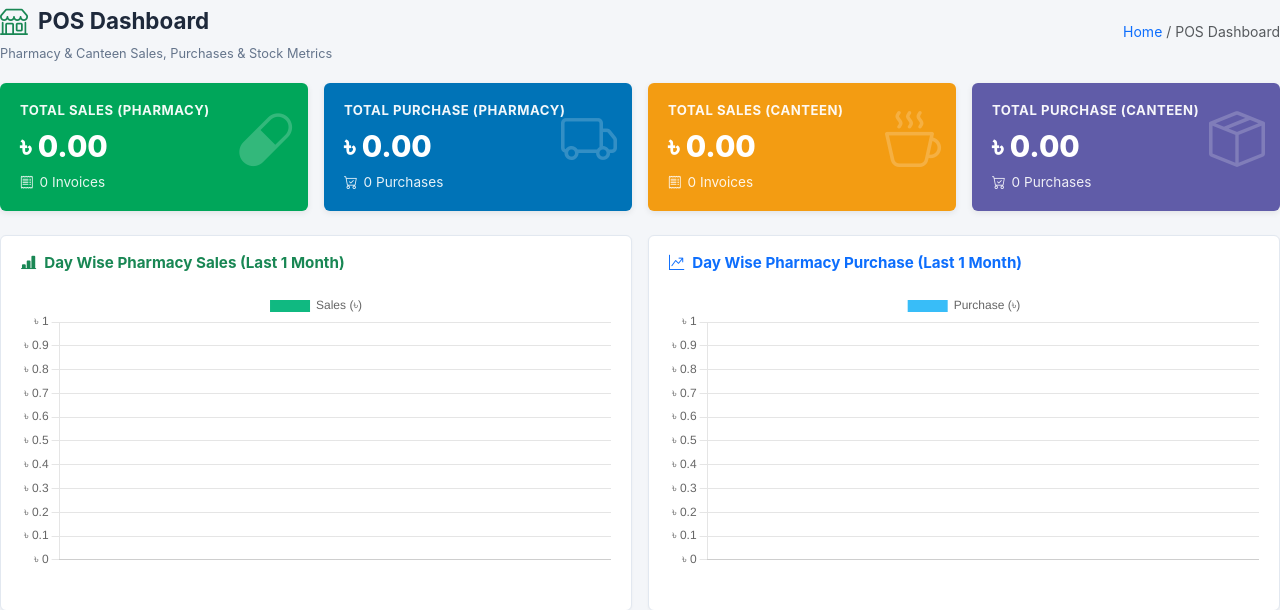
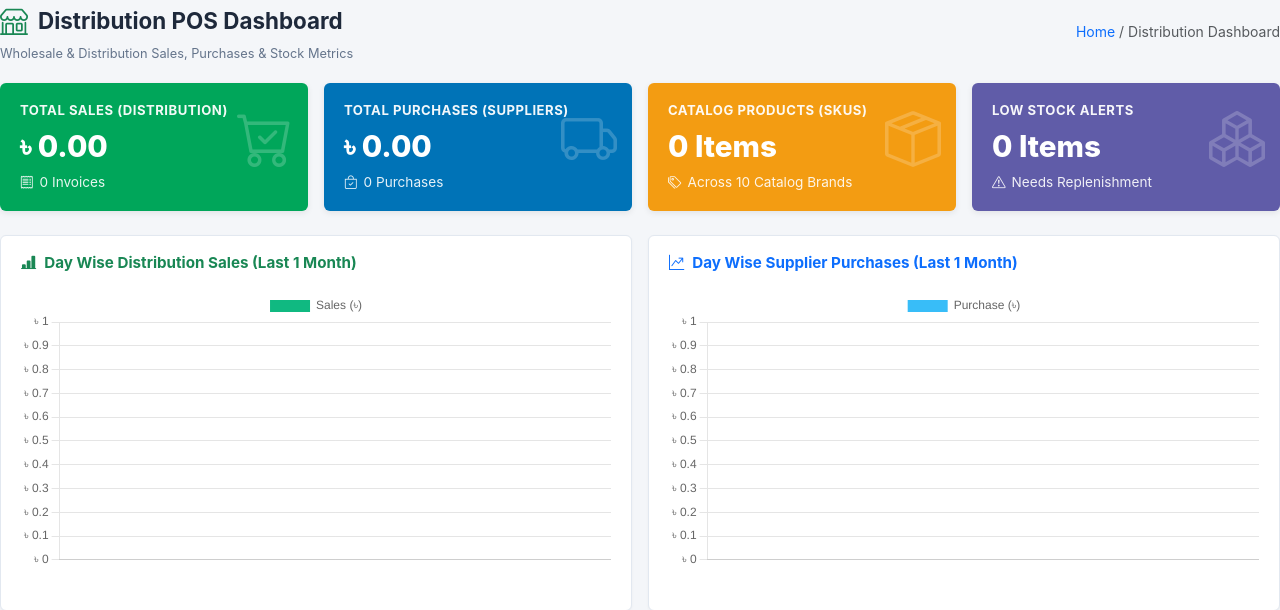
Before and after one commit to rahmanmdatiqur/PosSoftware, an ASP.NET Core app: template PosSoftware/PosSoftware/Views/Dashboard/Index.cshtml in a window 1280 px wide. Shown: the top 610 px of the page. Run offline with ASP.NET Core 8, Linux system fonts and the light colour scheme; the template is opened without the code that fills it, so the values that code supplies are empty; some libraries are stand-ins or nearby versions.

Commit message:
feat: customize system for wholesale distribution company, remove patient/pharmacy references

```diff
--- a/PosSoftware/PosSoftware/Views/Customer/Index.cshtml
+++ b/PosSoftware/PosSoftware/Views/Customer/Index.cshtml
@@ -6,11 +6,11 @@
 <div class="container-fluid p-0">
     <div class="d-flex justify-content-between align-items-center mb-3">
         <div>
-            <h4 class="fw-bold text-dark m-0">Customers & Loyalty</h4>
-            <span class="text-muted small">Registered clients and earned loyalty points</span>
+            <h4 class="fw-bold text-dark m-0">Customers & Retailers</h4>
+            <span class="text-muted small">Registered wholesale clients, retail shops, and dealers</span>
         </div>
         <button class="btn btn-primary" data-bs-toggle="modal" data-bs-target="#newCustomerModal">
-            <i class="bi bi-person-plus me-1"></i> Add Customer
+            <i class="bi bi-person-plus me-1"></i> Add Customer / Retailer
         </button>
     </div>
 
--- a/PosSoftware/PosSoftware/Views/Dashboard/Index.cshtml
+++ b/PosSoftware/PosSoftware/Views/Dashboard/Index.cshtml
@@ -99,38 +99,38 @@
     <div>
         <div class="dash-title">
             <i class="bi bi-shop text-success fs-3"></i>
-            <span>POS Dashboard</span>
+            <span>Distribution POS Dashboard</span>
         </div>
-        <div class="dash-subtitle">Pharmacy & Canteen Sales, Purchases & Stock Metrics</div>
+        <div class="dash-subtitle">Wholesale & Distribution Sales, Purchases & Stock Metrics</div>
     </div>
     <div class="text-muted small">
-        <span class="text-primary">Home</span> / POS Dashboard
+        <span class="text-primary">Home</span> / Distribution Dashboard
     </div>
 </div>
 
-<!-- 4 Metrics Cards matching Screenshot 1 -->
+<!-- 4 Metrics Cards customized for Wholesale Distribution -->
 <div class="row g-3 mb-4">
-    <!-- 1. Total Sales (Pharmacy) -->
+    <!-- 1. Total Distribution Sales -->
     <div class="col-12 col-sm-6 col-xl-3">
         <div class="metric-card bg-green">
-            <div class="metric-title">TOTAL SALES (PHARMACY)</div>
+            <div class="metric-title">TOTAL SALES (DISTRIBUTION)</div>
             <div class="metric-amount">৳ @Model.TotalSalesPharmacy.ToString("N2")</div>
             <div class="metric-sub">
                 <i class="bi bi-receipt"></i> @Model.TotalInvoicesPharmacy Invoices
             </div>
             <div class="metric-watermark">
-                <i class="bi bi-capsule"></i>
+                <i class="bi bi-cart-check"></i>
             </div>
         </div>
     </div>
 
-    <!-- 2. Total Purchase (Pharmacy) -->
+    <!-- 2. Total Supplier Purchases -->
     <div class="col-12 col-sm-6 col-xl-3">
         <div class="metric-card bg-blue">
-            <div class="metric-title">TOTAL PURCHASE (PHARMACY)</div>
+            <div class="metric-title">TOTAL PURCHASES (SUPPLIERS)</div>
             <div class="metric-amount">৳ @Model.TotalPurchasePharmacy.ToString("N2")</div>
             <div class="metric-sub">
-                <i class="bi bi-cart-check"></i> @Model.TotalPurchasesCountPharmacy Purchases
+                <i class="bi bi-bag-check"></i> @Model.TotalPurchasesCountPharmacy Purchases
             </div>
             <div class="metric-watermark">
                 <i class="bi bi-truck"></i>
@@ -138,43 +138,43 @@
         </div>
     </div>
 
-    <!-- 3. Total Sales (Canteen) -->
+    <!-- 3. Total Catalog Items / SKUs -->
     <div class="col-12 col-sm-6 col-xl-3">
         <div class="metric-card bg-orange">
-            <div class="metric-title">TOTAL SALES (CANTEEN)</div>
-            <div class="metric-amount">৳ @Model.TotalSalesCanteen.ToString("N2")</div>
+            <div class="metric-title">CATALOG PRODUCTS (SKUs)</div>
+            <div class="metric-amount">@Model.TotalProducts Items</div>
             <div class="metric-sub">
-                <i class="bi bi-receipt"></i> 0 Invoices
-            </div>
-            <div class="metric-watermark">
-                <i class="bi bi-cup-hot"></i>
-            </div>
-        </div>
-    </div>
-
-    <!-- 4. Total Purchase (Canteen) -->
-    <div class="col-12 col-sm-6 col-xl-3">
-        <div class="metric-card bg-purple">
-            <div class="metric-title">TOTAL PURCHASE (CANTEEN)</div>
-            <div class="metric-amount">৳ @Model.TotalPurchaseCanteen.ToString("N2")</div>
-            <div class="metric-sub">
-                <i class="bi bi-cart-check"></i> 0 Purchases
+                <i class="bi bi-tags"></i> Across 10 Catalog Brands
             </div>
             <div class="metric-watermark">
                 <i class="bi bi-box-seam"></i>
             </div>
         </div>
     </div>
+
+    <!-- 4. Low Stock / Reorder Alert -->
+    <div class="col-12 col-sm-6 col-xl-3">
+        <div class="metric-card bg-purple">
+            <div class="metric-title">LOW STOCK ALERTS</div>
+            <div class="metric-amount">@Model.LowStockCount Items</div>
+            <div class="metric-sub">
+                <i class="bi bi-exclamation-triangle"></i> Needs Replenishment
+            </div>
+            <div class="metric-watermark">
+                <i class="bi bi-boxes"></i>
+            </div>
+        </div>
+    </div>
 </div>
 
-<!-- 2 Bar Charts matching Screenshot 1 -->
+<!-- 2 Bar Charts -->
 <div class="row g-3 mb-4">
-    <!-- Day Wise Pharmacy Sales Chart -->
+    <!-- Day Wise Distribution Sales Chart -->
     <div class="col-12 col-lg-6">
         <div class="chart-box">
             <div class="chart-box-title text-success">
                 <i class="bi bi-bar-chart-line-fill"></i>
-                <span>Day Wise Pharmacy Sales (Last 1 Month)</span>
+                <span>Day Wise Distribution Sales (Last 1 Month)</span>
             </div>
             <div style="height: 280px; position: relative;">
                 <canvas id="salesChart"></canvas>
@@ -182,12 +182,12 @@
         </div>
     </div>
 
-    <!-- Day Wise Pharmacy Purchase Chart -->
+    <!-- Day Wise Supplier Purchase Chart -->
     <div class="col-12 col-lg-6">
         <div class="chart-box">
             <div class="chart-box-title text-primary">
                 <i class="bi bi-graph-up-arrow"></i>
-                <span>Day Wise Pharmacy Purchase (Last 1 Month)</span>
+                <span>Day Wise Supplier Purchases (Last 1 Month)</span>
             </div>
             <div style="height: 280px; position: relative;">
                 <canvas id="purchaseChart"></canvas>
--- a/PosSoftware/PosSoftware/Views/Product/Edit.cshtml
+++ b/PosSoftware/PosSoftware/Views/Product/Edit.cshtml
@@ -7,7 +7,7 @@
     <div class="d-flex justify-content-between align-items-center mb-3">
         <div>
             <h4 class="fw-bold text-dark m-0">Edit Product: @Model.Name</h4>
-            <span class="text-muted small">Update generic name, image, SKU, barcode, and rates</span>
+            <span class="text-muted small">Update brand/specification, image, SKU, barcode, and rates</span>
         </div>
         <a href="@Url.Action("Index", "Product")" class="btn btn-outline-secondary">
             <i class="bi bi-arrow-left"></i> Back to Products
@@ -30,7 +30,7 @@
                     <span asp-validation-for="Name" class="text-danger small"></span>
                 </div>
                 <div class="col-md-4">
-                    <label class="form-label fw-semibold">Generic Name</label>
+                    <label class="form-label fw-semibold">Brand / Specification</label>
                     <input asp-for="GenericName" class="form-control" />
                 </div>
                 <div class="col-md-3">
--- a/PosSoftware/PosSoftware/Views/Purchase/Create.cshtml
+++ b/PosSoftware/PosSoftware/Views/Purchase/Create.cshtml
@@ -303,7 +303,7 @@
                             <th style="width: 45px;" class="text-center">Image</th>
                             <th style="width: 80px;">SL / Code</th>
                             <th>Product Name</th>
-                            <th>Generic / Type</th>
+                            <th>Specification / Type</th>
                             <th>Category</th>
                             <th style="width: 55px;" class="text-center">Unit</th>
                             <th class="text-end" style="width: 95px;">Purchase Price</th>
--- a/PosSoftware/PosSoftware/Views/Purchase/GetReport.cshtml
+++ b/PosSoftware/PosSoftware/Views/Purchase/GetReport.cshtml
@@ -248,7 +248,7 @@
                 <div><b>Address:</b> @(Model.Supplier?.Address ?? "Sylhet")</div>
             </div>
             <div style="text-align: right;">
-                <div><b>Type:</b> Pharmacy</div>
+                <div><b>Type:</b> Wholesale Distribution</div>
                 <div><b>Status:</b> @(Model.IsPosted ? "Posted" : Model.Status)</div>
             </div>
         </div>
--- a/PosSoftware/PosSoftware/Views/Sales/Create.cshtml
+++ b/PosSoftware/PosSoftware/Views/Sales/Create.cshtml
@@ -397,7 +397,7 @@
                             <th style="width: 45px;" class="text-center">Image</th>
                             <th style="width: 80px;">SL / Code</th>
                             <th>Product Name</th>
-                            <th>Generic / Type</th>
+                            <th>Specification / Type</th>
                             <th>Category</th>
                             <th style="width: 55px;" class="text-center">Unit</th>
                             <th class="text-end" style="width: 90px;">Price</th>
--- a/PosSoftware/PosSoftware/Views/Shared/_Layout.cshtml
+++ b/PosSoftware/PosSoftware/Views/Shared/_Layout.cshtml
@@ -376,7 +376,7 @@
                         <li class="nav-item">
                             <a href="@Url.Action("Index", "Customer")" class="nav-link @(currentController == "Customer" ? "active" : "")">
                                 <i class="bi bi-people text-primary"></i>
-                                <span>Customers / Patients</span>
+                                <span>Customers & Retailers</span>
                             </a>
                         </li>
 
```
Also changed, not shown: PosSoftware/PosSoftware/Views/Product/Create.cshtml (+6 -6 lines), PosSoftware/PosSoftware/Views/Product/Index.cshtml (+4 -4 lines), PosSoftware/PosSoftware/appsettings.json (+5 -5 lines).
